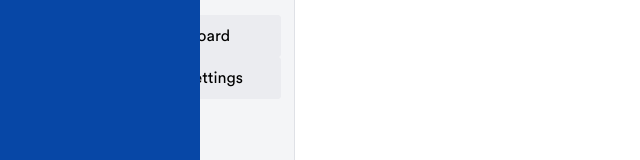
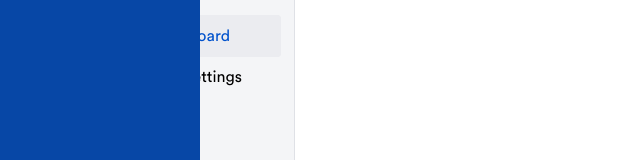
Before and after one commit to aboswell96/jira-clone, a React (Create React App) app: page / in a window 1280 px wide. Shown: the top 160 px of the page, without its empty margins (0-640 px from the left). Built offline with nearby package versions, Linux system fonts and the light colour scheme.

Commit message:
added styling for current menu option

```diff
--- a/src/client/App/App.js
+++ b/src/client/App/App.js
@@ -1,9 +1,10 @@
 import Sidebar from '../Sidebar/Sidebar';
 import './app.css';
-import { BrowserRouter, Routes, Route, Outlet, Link } from 'react-router-dom';
+import {Outlet, Link } from 'react-router-dom';
 
 import SettingsOutlinedIcon from '@mui/icons-material/SettingsOutlined';
 import TableChartOutlinedIcon from '@mui/icons-material/TableChartOutlined';
+import { useState } from 'react';
 
 const options = [
     {
@@ -20,12 +21,21 @@ const options = [
 
 const App = () => {
 
+    const OnClickBoardMenuOption = (newMenuOptionClicked) => {
+        console.log(newMenuOptionClicked);
+        setCurrentHighlightedMenuOption(newMenuOptionClicked);
+    }
+
+    const [currentHighlightedMenuOption, setCurrentHighlightedMenuOption] = useState(options[0].title);
+
     const tabs = options.map((option,i) => {
         return(
             <BoardMenuOption
                 title={option.title}
                 icon={option.icon}
                 url={option.url}
+                isActive={currentHighlightedMenuOption === option.title}
+                onClick={OnClickBoardMenuOption}
             />);
     });
 
@@ -46,25 +56,28 @@ const App = () => {
 
 const BoardMenuOption = (props) => {
     return(
-        <Link to={props.url} style={{ textDecoration: 'none', color:'inherit' }}>
-        <div class="container__board__option">
+        <Link to={props.url} style={{ textDecoration: 'none', color:'inherit' }} onClick={()=>props.onClick(props.title)}>
+            <div class={props.isActive ? "container__board__option__active" : "container__board__option__inactive"}>
                 <div class="container__board__option__icon">
-            {renderIcon(props.icon)}
+                    {renderIcon(props.icon, props.isActive)}
                 </div>
+                <div class={props.isActive ? "container__board__menu__title__active" : "container__board__menu__title__inactive"}>
                 {props.title}
+                </div>
             </div>
         </Link>
     );
 }
 
-const renderIcon = (param) => {
-    switch(param) {
+const renderIcon = (title, status) => {
+    const color = status ? 'primary' : 'active';
+    switch(title) {
         case 'board':
-            return <TableChartOutlinedIcon color="action" />;
+            return <TableChartOutlinedIcon color={color} />;
         case 'settings':
-            return <SettingsOutlinedIcon color="action" />;
+            return <SettingsOutlinedIcon color={color} />;
         default:
-            return <SettingsOutlinedIcon color="action" />;
+            return <SettingsOutlinedIcon color={color} />;
     }
 }
 
--- a/src/client/App/app.css
+++ b/src/client/App/app.css
@@ -29,7 +29,7 @@
     src: url(/src/client/res/fonts/CircularStd-Book.otf);
 }
 
-.container__board__option {
+.container__board__option__active {
     width: 100%;
     height: 40px;
     display: flex;
@@ -38,11 +38,36 @@
     gap: 15px;
     border-radius: 3px;
     overflow: hidden;
+    font-family: CircularStdBook;
     border: 1px solid rgb(235, 236, 240);
     background-color: rgb(235, 236, 240);
+}
+
+.container__board__option__inactive {
+    width: 100%;
+    height: 40px;
+    display: flex;
+    justify-content: flex-start;
+    align-items: center;
+    gap: 15px;
+    border-radius: 3px;
+    overflow: hidden;
     font-family: CircularStdBook;
+}
+
+.container__board__option__inactive:hover {
+    border: 1px solid rgb(235, 236, 240);
+    background-color: rgb(235, 236, 240);
 }
 
 .container__board__option__icon {
     padding-left: 10px;
 }
+
+.container__board__menu__title__active {
+    color: #0052cc;
+}
+
+.container__board__menu__title__inactive {
+    color: black;
+}
```
Lines whose indentation alone changed are shown as unchanged.
